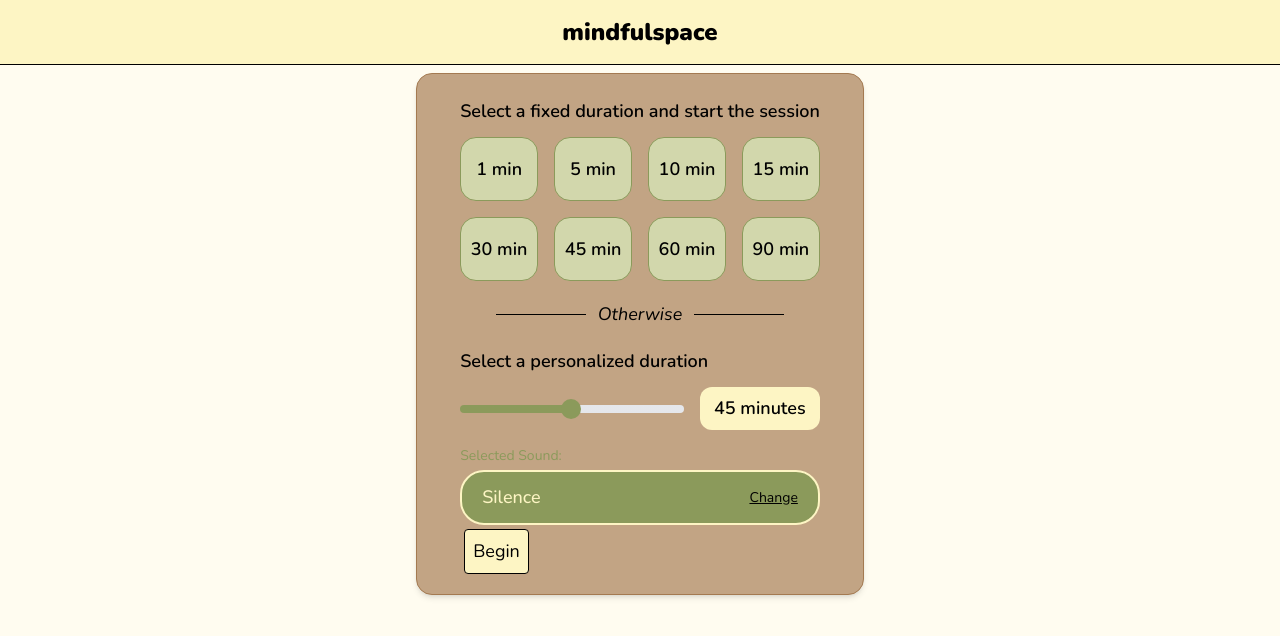
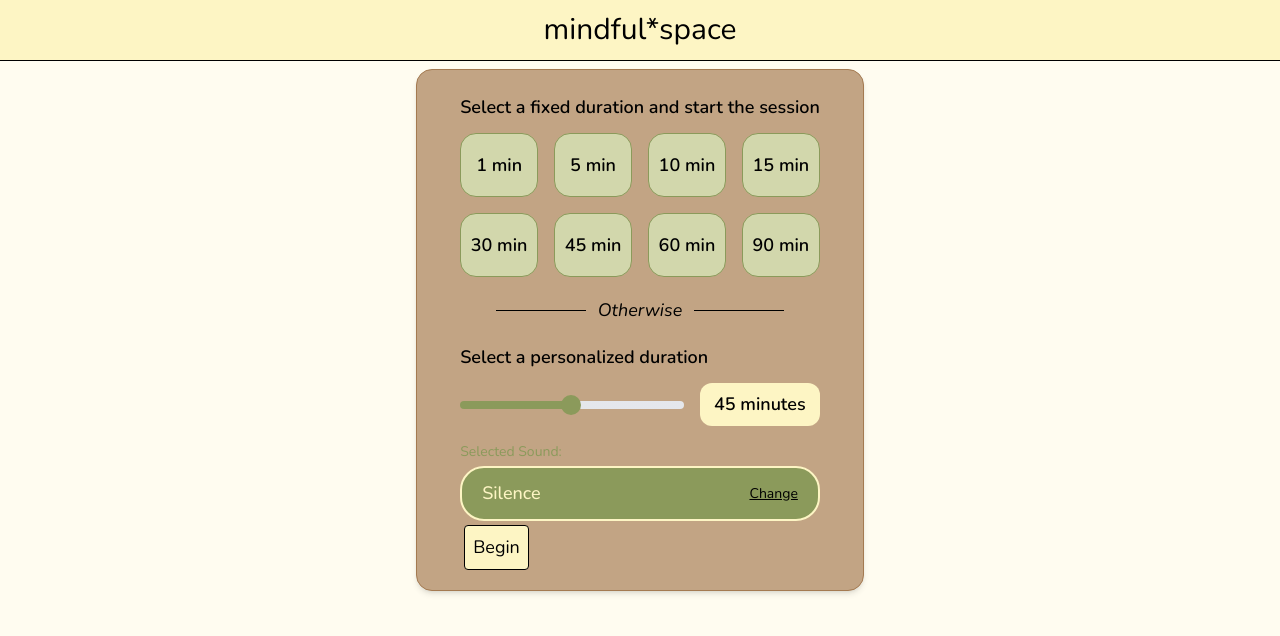
Before and after one commit to GabryAbdy/mindfulspace_react_ts, a React (Vite) app: page / in a window 1280 px wide. Shown: the top 636 px of the page. Built offline with nearby package versions, Linux system fonts and the light colour scheme; no server answers.

Commit message:
style(Header): adjust padding and font styles for improved header appearance

```diff
--- a/src/components/layout/Header.tsx
+++ b/src/components/layout/Header.tsx
@@ -3,10 +3,10 @@ import { Link } from "react-router";
 export default function Header() {
   return (
     <header className="bg-cream-700 border-b">
-      <div className="flex justify-center py-4">
+      <div className="flex justify-center py-3">
         {/* Brand */}
-        <Link to="/" className="font-black text-2xl">
-          mindfulspace
+        <Link to="/" className="font-light text-3xl">
+          mindful*space
         </Link>
       </div>
     </header>
```
